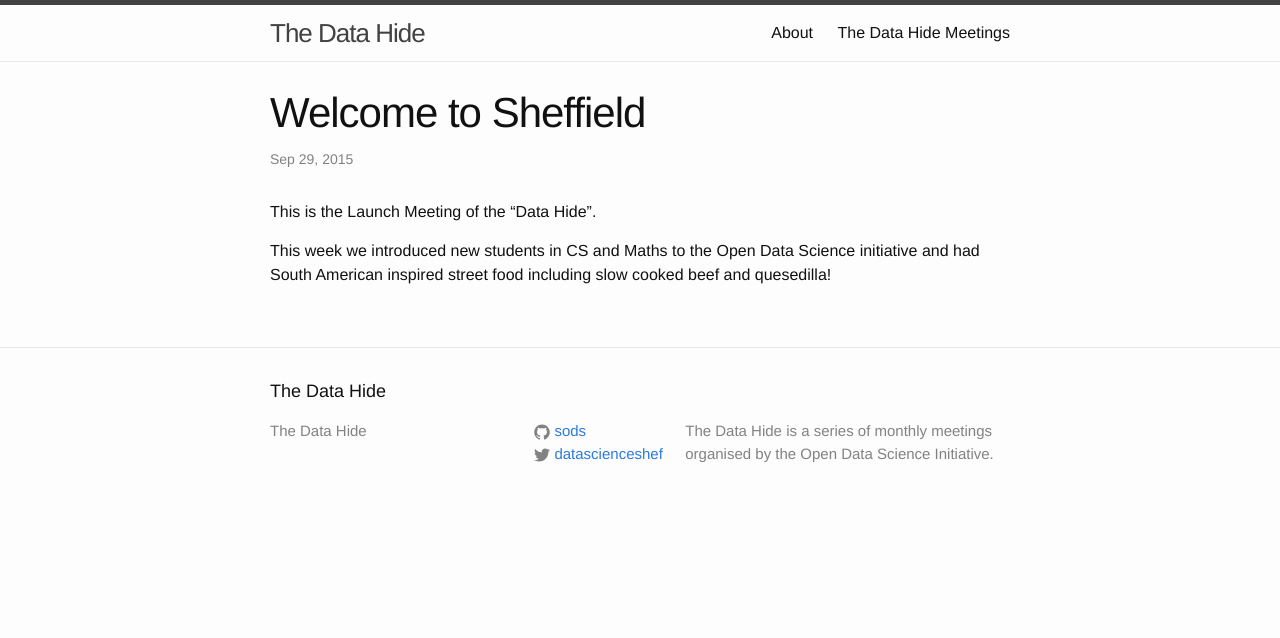
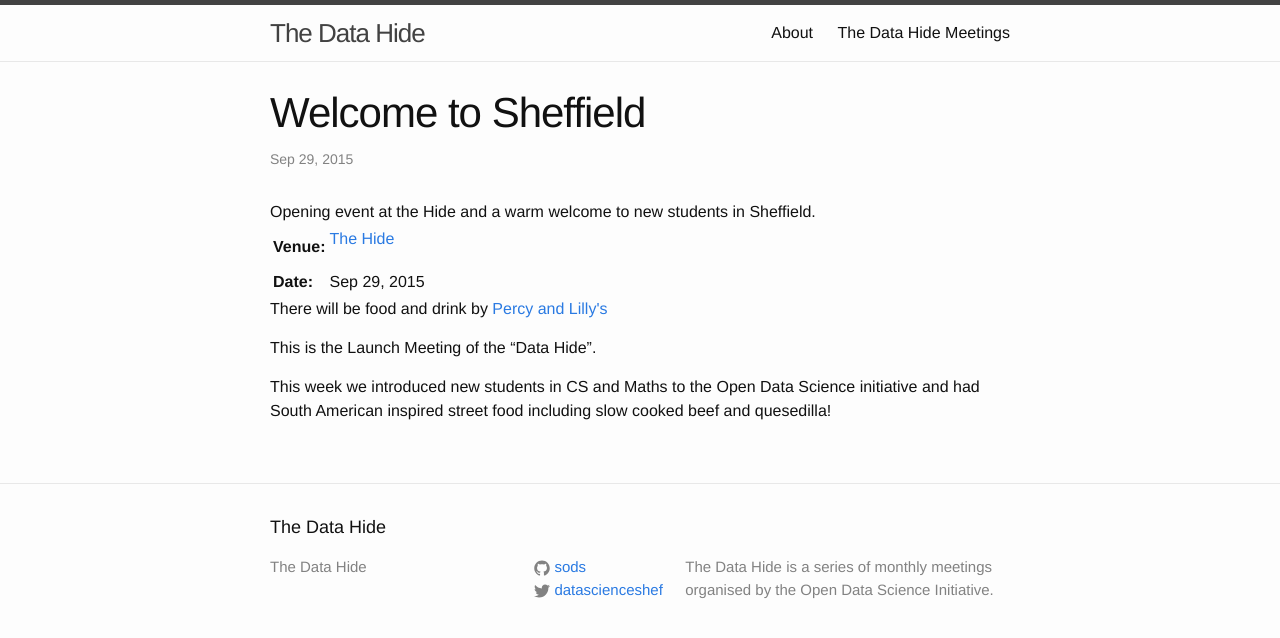
Before and after one commit to sods/datahide, a Jekyll site: the page built from _posts/2015-09-29-welcome-to-sheffield.md, in a window 1280 px wide. Shown: the top 638 px of the page. Built offline with Jekyll 4.4.1, drawn with Linux system fonts in a browser that asks for light colours; part of the change alters nothing that is shown.

```diff
--- a/_posts/2015-09-29-welcome-to-sheffield.md
+++ b/_posts/2015-09-29-welcome-to-sheffield.md
@@ -1,8 +1,8 @@
 ---
-layout: post
+layout: datahide
 title:  "Welcome to Sheffield"
 tagline: Opening event at the Hide and a warm welcome to new students in Sheffield.
-venue: "[The Hide](post.venuhttps://www.facebook.com/TheHideS3)"
+venue: "[The Hide](https://www.facebook.com/TheHideS3)"
 time: "17:00"
 
 ---
```
